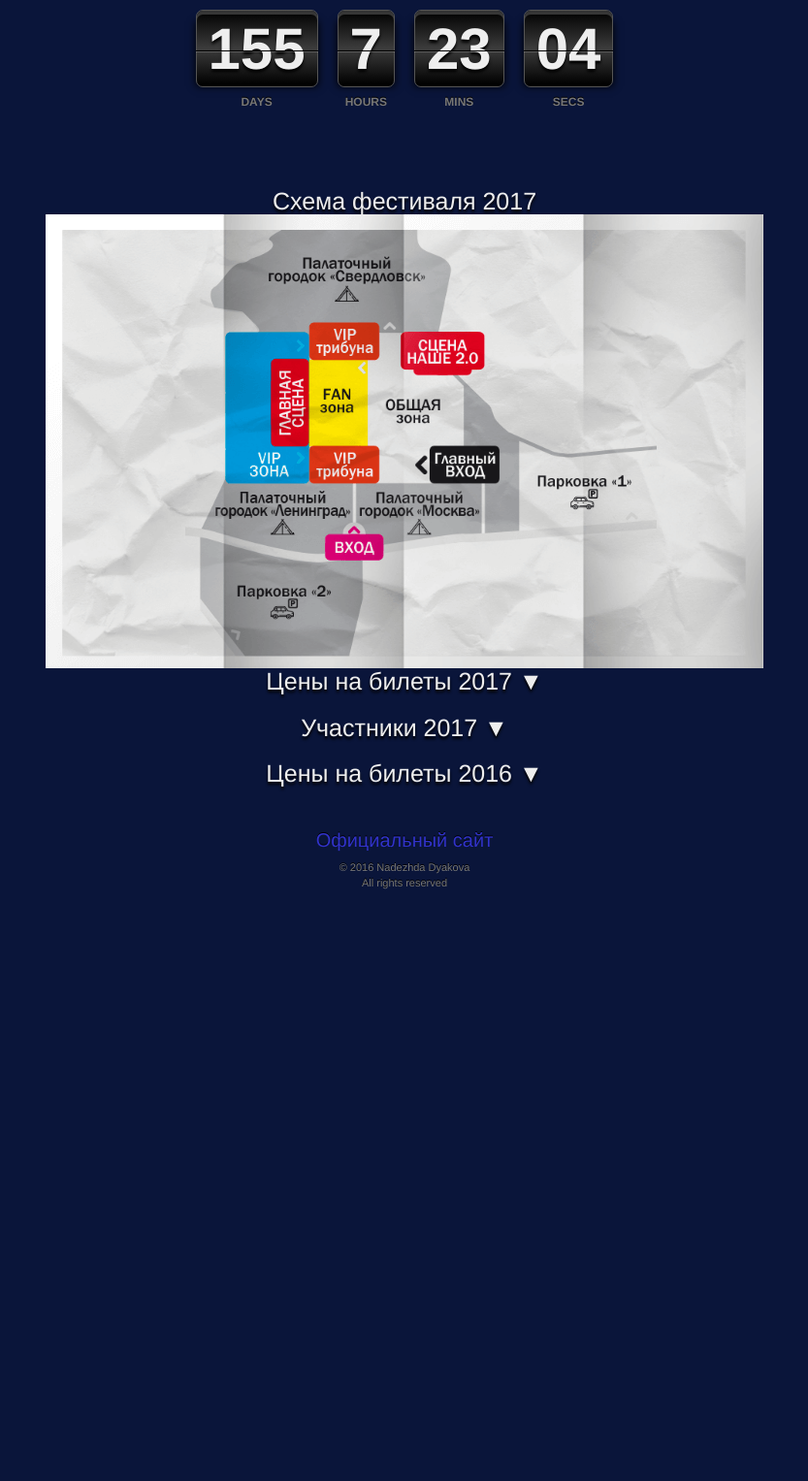
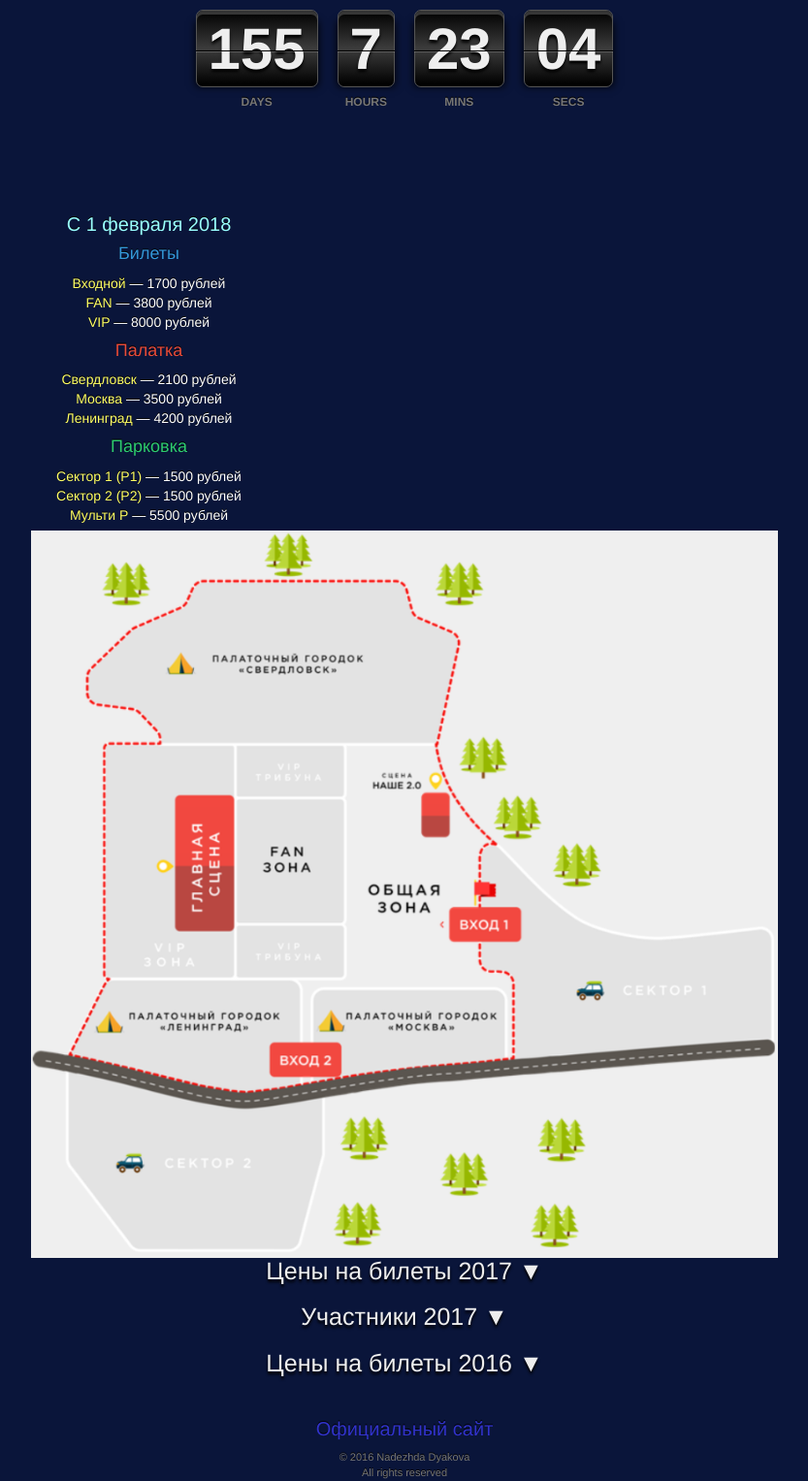
Before and after one commit to LadyVamp/ladyvamp.github.io, a PHP site: page /projects/nashestvie/countdown.html in a window 1280 px wide. Shown: the part 899-2426 px from the top of the page at 97% size, without its empty margins (223-1056 px from the left). Before the commit the page ends 1816 px from the top, so only its background shows below. Run offline with PHP 8.4, Linux system fonts and the light colour scheme; some libraries are stand-ins or nearby versions.

Commit message:
prices from 1 february 2018

```diff
--- a/projects/nashestvie/countdown.html
+++ b/projects/nashestvie/countdown.html
@@ -67,10 +67,39 @@
 	    <br>
     <h2>До ГПЛ осталось:</h2>
     <div id="CDT"></div>
-    <div class="map">
-    	<h2>Схема фестиваля 2017</h2>
-    	<div class="scheme"><img src="images/map.png" alt="scheme"></div>
-    </div>
+    	<div class="price price1 tooltiper">
+			<h3>С 1 февраля 2018</h3>
+					<h4 class="blue">Билеты</h4>
+					<a href="#" title="Даёт право однократного входа на фестиваль и доступ в общую зону">Входной</a> — 1700 рублей <br>
+					<a href="#" title="Билет даёт право однократного входа на фестиваль и возможность неограниченного количество заходов в FAN-зону по браслету, который вы получите при первом входе">FAN</a> — 3800 рублей <br>
+					<a href="#" title="Неограниченное количество заходов на территорию фестиваля при наличии браслета, который вам выдадут при первом входе на территорию">VIP</a> — 8000 рублей<br>
+
+					<h4 class="red">Палатка</h4>
+					<a href="#" title="Билет обеспечивает место для одной палатки в городке “Свердловск”.">Свердловск</a> — 2100 рублей <br>
+					<a href="#" title="Билет обеспечивает место для одной палатки в палаточном городке “Москва” и доступ в городок для четырёх человек по браслетам, которые вам наденут при входе на фестиваль после сканирования данного билета.">Москва</a> — 3500 рублей <br>
+					<a href="#" title="Билет обеспечивает место для одной палатки в палаточном городке “Ленинград” и доступ в городок для четырёх человек по браслетам, которые вам выдадут при входе на фестиваль после сканирования данного билета">Ленинград</a> — 4200 рублей <br>
+
+					<h4 class="green">Парковка</h4>
+					<a href="#" title="Даёт право однократного въезда в Сектор 1 на автомобиле категории “B” или мотоцикле. По билету также можно получить до 2-х браслетов для неограниченного количество заходов на фестиваль при наличии у каждого получателя браслета">Сектор 1 (Р1)</a> — 1500 рублей <br>
+					<a href="#" title="Даёт право однократного въезда в Сектор 2 на автомобиле категории “B” или мотоцикле. По билету также можно получить до 2-х браслетов для неограниченного количество заходов на фестиваль при наличии у каждого получателя браслета">Сектор 2 (Р2)</a> — 1500 рублей <br>
+					<a href="#" title="Даёт право многократного въезда на любую парковку на автомобиле категории “B” или мотоцикле. По билету также можно получить до 2-х браслетов для неограниченного количество заходов на фестиваль при наличии у каждого получателя браслета действительных билетов категорий “Входной” или “FAN”, предъявляемых контролёру на входе на фестиваль вместе с билетом “Мульти P”.">Мульти Р</a> — 5500 рублей <br>
+
+		</div>  <!--/price1-->
+		<br/>
+
+		<div class="map">
+	    	<!-- <h2>Схема фестиваля 2018</h2> -->
+	    	<div class="scheme"><img src="images/map18.png" alt="scheme"></div>
+    	</div>
+
+
+
+
+
+    <!-- <div class="map"> -->
+    	<!-- <h2>Схема фестиваля 2017</h2> -->
+    	<!-- <div class="scheme"><img src="images/map.png" alt="scheme"></div> -->
+    <!-- </div> -->
     	<div class="spoiler-wrapper">
 			<div class="spoiler folded"><a href="javascript:void(0);" title="Нажмите, чтобы развернуть"><h2>Цены на билеты 2017 &#9660;</h2></a></div>
 			<div class="spoiler-text">
--- a/projects/nashestvie/css/style_countdown.css
+++ b/projects/nashestvie/css/style_countdown.css
@@ -251,3 +251,7 @@ h3 {
     height: 400px;
     margin: 0 auto
 }
+
+.map img {
+    width: 100%;
+}
```
Also changed, not shown: projects/nashestvie/images/map18.PNG (added).
